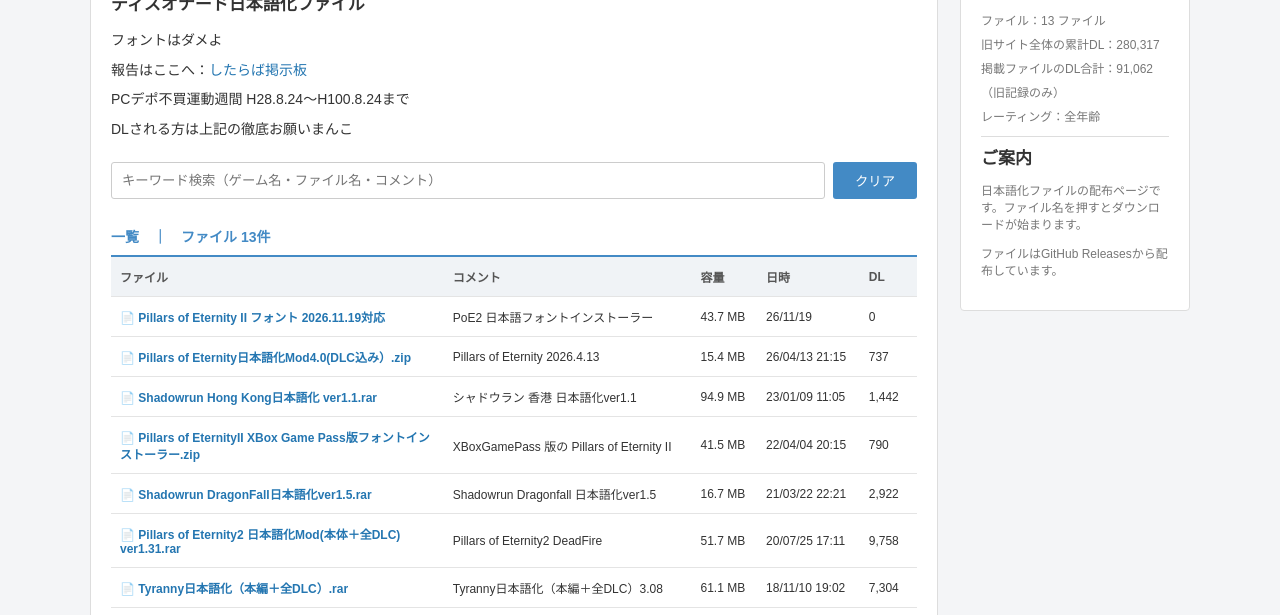
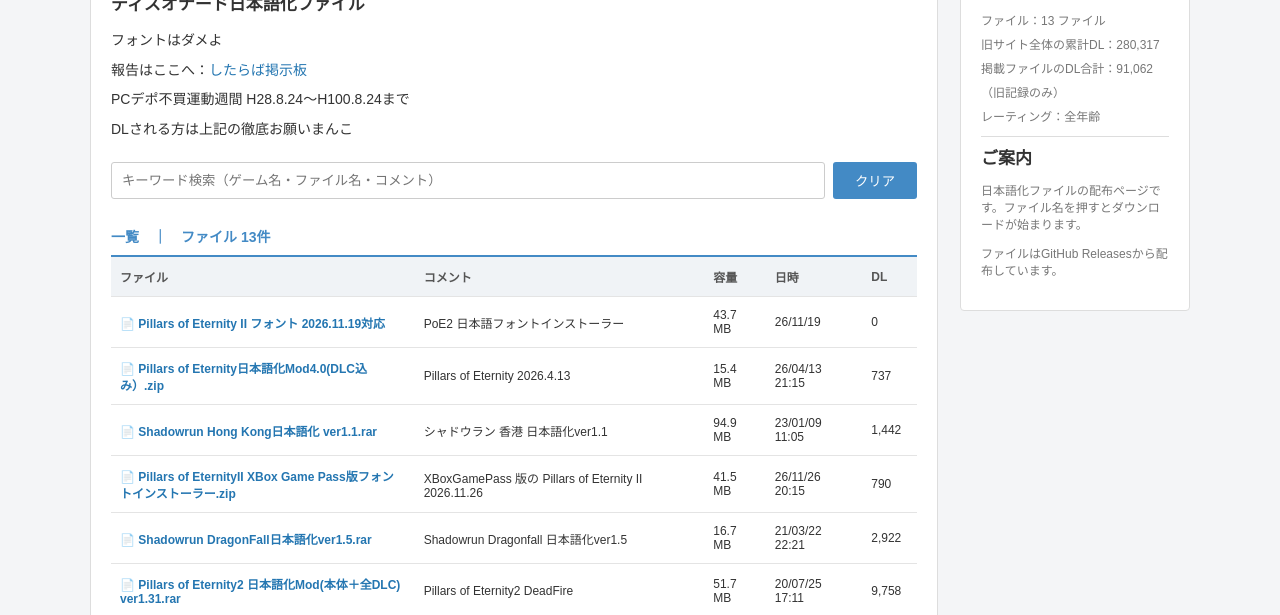
Before and after one commit to fackyarou-wq/fackman.github.io, a plain HTML site: page index.html in a window 1280 px wide. Shown: the part 153-768 px from the top of the page. Drawn offline with Linux system fonts and the light colour scheme; no server answers.

Commit message:
Add files via upload

```diff
--- a/index.html
+++ b/index.html
@@ -3,7 +3,7 @@ const data=[
 ['Pillars of Eternity II フォント 2026.11.19対応','PoE2 日本語フォントインストーラー','43.7 MB','26/11/19','0',''],
 ['Pillars of Eternity日本語化Mod4.0(DLC込み）.zip','Pillars of Eternity 2026.4.13','15.4 MB','26/04/13 21:15','737','9'],
 ['Shadowrun Hong Kong日本語化 ver1.1.rar','シャドウラン 香港 日本語化ver1.1','94.9 MB','23/01/09 11:05','1442','10'],
-['Pillars of EternityII XBox Game Pass版フォントインストーラー.zip','XBoxGamePass 版の Pillars of Eternity II','41.5 MB','22/04/04 20:15','790','11'],
+['Pillars of EternityII XBox Game Pass版フォントインストーラー.zip','XBoxGamePass 版の Pillars of Eternity II 2026.11.26','41.5 MB','26/11/26 20:15','790','11'],
 ['Shadowrun DragonFall日本語化ver1.5.rar','Shadowrun Dragonfall 日本語化ver1.5','16.7 MB','21/03/22 22:21','2922','12'],
 ['Pillars of Eternity2 日本語化Mod(本体＋全DLC) ver1.31.rar','Pillars of Eternity2 DeadFire','51.7 MB','20/07/25 17:11','9758','13'],
 ['Tyranny日本語化（本編＋全DLC）.rar','Tyranny日本語化（本編＋全DLC）3.08','61.1 MB','18/11/10 19:02','7304','14'],
```
